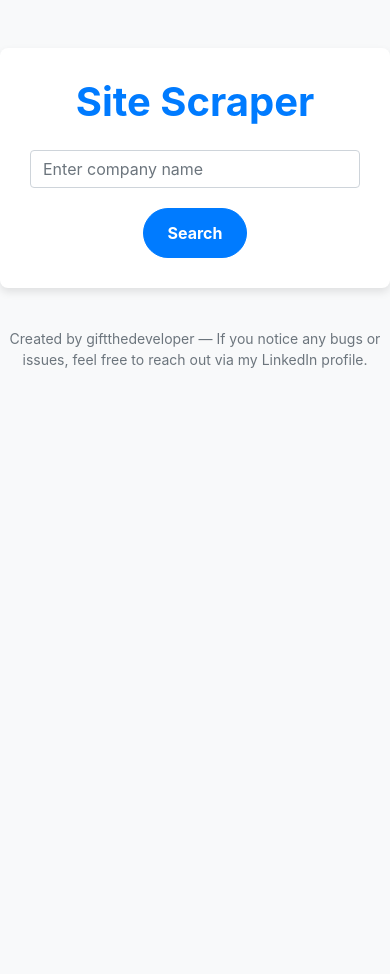
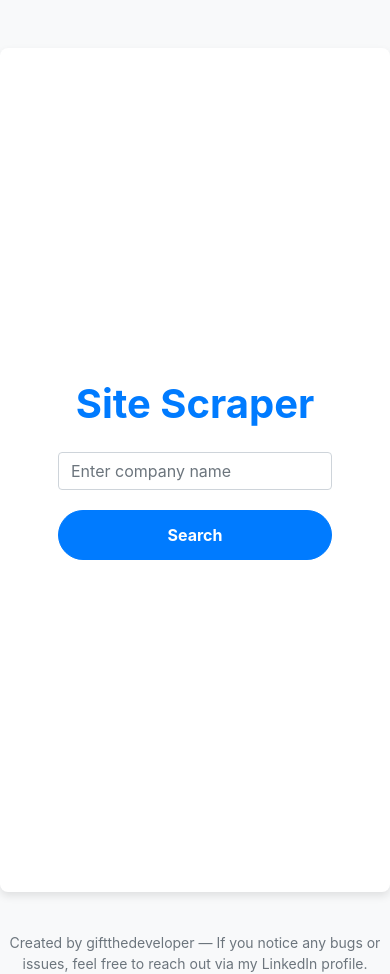
Before and after one commit to giftthedeveloper/site-scraper, a Django app: page / in a window 390 px wide. Before the commit the page ends 368 px from the top, so only its background shows below. Run offline with Django 4.2, Linux system fonts and the light colour scheme; some libraries are stand-ins or nearby versions.

Commit message:
fix: fixed mobile responsiveness

```diff
--- a/site_scraper/templates/index.html
+++ b/site_scraper/templates/index.html
@@ -15,6 +15,15 @@
             border-radius: 8px;
             background-color: #ffffff;
             box-shadow: 0 4px 8px rgba(0, 0, 0, 0.1);
+            /* Add padding and set height to 100vh */
+            padding-top: 2rem;
+            padding-bottom: 2rem;
+            min-height: 100vh;
+            /* Center the elements within the container using flexbox */
+            display: flex;
+            flex-direction: column;
+            justify-content: center;
+            align-items: center;
         }
 
         h1 {
@@ -45,10 +54,28 @@
 
         /* Center the button on small and medium screens */
         @media (max-width: 767.98px) {
-            .center-button {
-                display: flex;
-                justify-content: center;
+            .container {
+                padding: 15px;
             }
+            .btn-primary {
+                width: 100%;
+            }
+        }
+
+        /* Compact the card height and add spacing utilities */
+        .compact-card {
+            max-height: 300px; /* Adjust the maximum height as needed */
+            overflow: hidden;
+        }
+
+        /* Reduce padding and margin on the card body */
+        .card-body {
+            padding: 0.75rem;
+        }
+
+        /* Remove the tiny line */
+        .card {
+            border: 0;
         }
 
         /* Footer Styling */
@@ -70,6 +97,10 @@
 </head>
 <body>
     <div class="container mt-5">
+        <div class="card compact-card">
+            <div class="card-body">
+                <div class="row">
+                    <div class="col-12 col-md-8 offset-md-2 col-lg-6 offset-lg-3">
                         <h1 class="mb-4">Site Scraper</h1>
                         <form method="post">
                             {% csrf_token %}
@@ -77,15 +108,18 @@
                                 <input type="text" name="site_name" class="form-control" placeholder="Enter company name">
                             </div>
                             <!-- Center the button on small and medium screens -->
-            <div class="center-button">
-                <button type="submit" class="btn btn-primary">Search</button>
-            </div>
+                            <button type="submit" class="btn btn-primary btn-block">Search</button>
                         </form>
                         {% if website_url %}
-        <div class="mt-3 website-url">
+                        <!-- Compact the card height -->
+                        <div class="mt-3 website-url compact-card">
                             Website URL: <a href="{{ website_url }}" target="_blank">{{ website_url }}</a>
                         </div>
                         {% endif %}
+                    </div>
+                </div>
+            </div>
+        </div>
     </div>
 
     <!-- Footer -->
```
Lines whose indentation alone changed are shown as unchanged.
